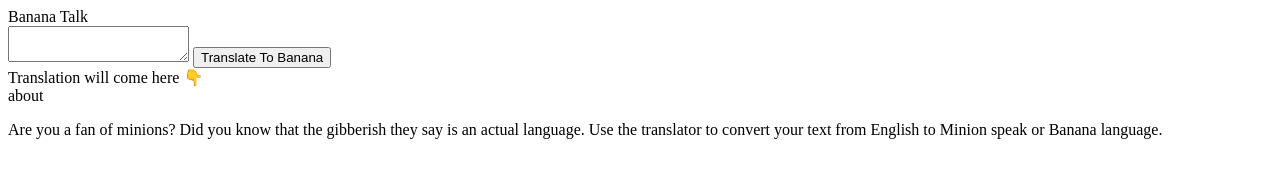
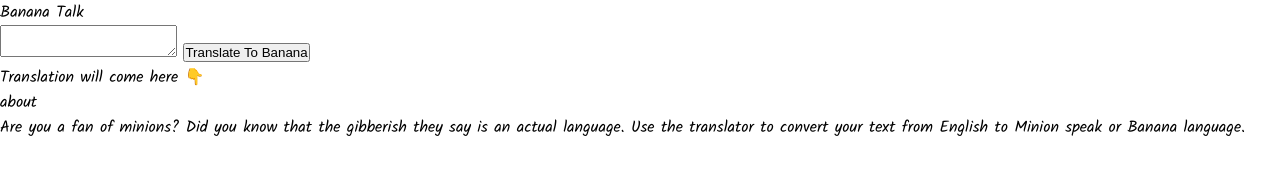
Before and after one commit to neerajvr09/pirate-talk, a plain HTML site: page index.html in a window 1280 px wide. Drawn offline with Linux system fonts and the light colour scheme.

Commit message:
added main.css file

```diff
--- a/index.html
+++ b/index.html
@@ -4,6 +4,7 @@
     <meta charset="UTF-8">
     <meta name="viewport" content="width=device-width, initial-scale=1.0">
     <title>Banana Translator</title>
+    <link href="stylesheet/main.css" rel="stylesheet" />
 </head>
 <body>
     <nav>
--- /dev/null
+++ b/stylesheet/main.css
@@ -0,0 +1,12 @@
+@import url('https://fonts.googleapis.com/css2?family=Kalam&display=swap');
+
+*{
+    margin: 0;
+    padding: 0;
+    text-decoration: none;
+    box-sizing: border-box;
+}
+
+body{
+    font-family: 'Kalam', cursive;
+}
```
